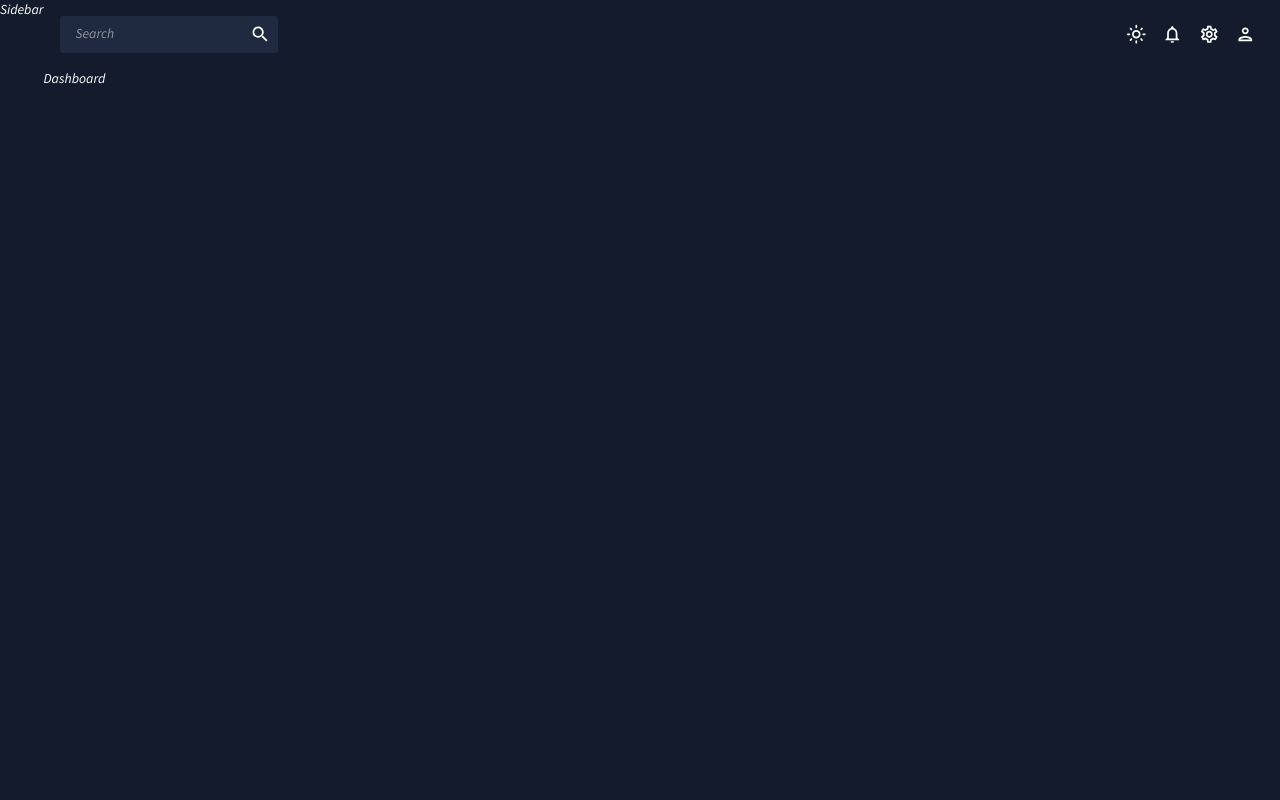
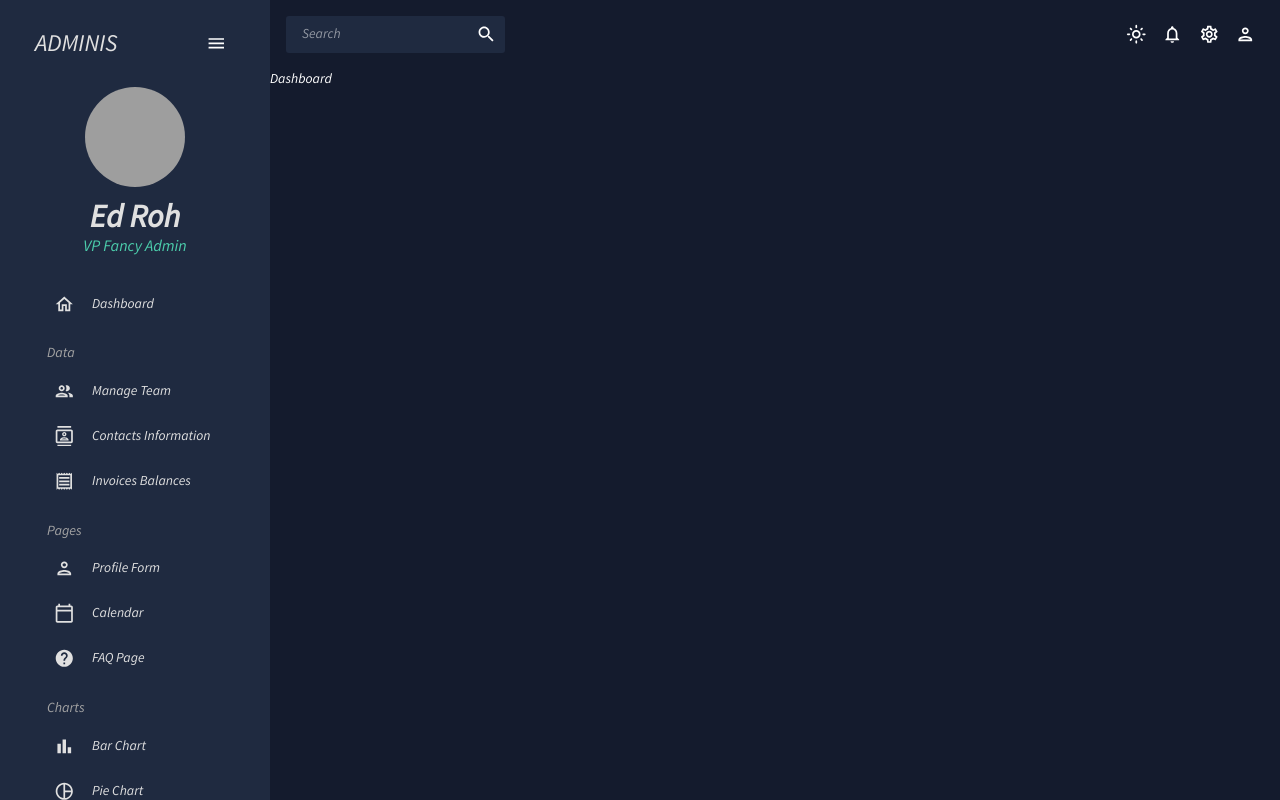
Before and after one commit to krisbaranski/dashboard_react_app, a React (Create React App) app: page / in a window 1280 px wide. Built offline with nearby package versions, Linux system fonts and the light colour scheme; grey boxes are pictures that could not be loaded.

Commit message:
refactor: add MenuItem model and menu Items elements to Sidebar

```diff
--- a/src/scenes/global/Sidebar.jsx
+++ b/src/scenes/global/Sidebar.jsx
@@ -1,4 +1,230 @@
+import { useState } from "react";
+import { ProSidebar, Menu, MenuItem } from "react-pro-sidebar";
+import "react-pro-sidebar/dist/css/styles.css";
+import { Box, IconButton, Typography, useTheme } from "@mui/material";
+import { Link } from "react-router-dom";
+import { tokens } from "../../theme";
+import HomeOutlinedIcon from "@mui/icons-material/HomeOutlined";
+import PeopleOutlinedIcon from "@mui/icons-material/PeopleOutlined";
+import ContactsOutlinedIcon from "@mui/icons-material/ContactsOutlined";
+import ReceiptOutlinedIcon from "@mui/icons-material/ReceiptOutlined";
+import PersonOutlinedIcon from "@mui/icons-material/PersonOutlined";
+import CalendarTodayOutlinedIcon from "@mui/icons-material/CalendarTodayOutlined";
+import HelpOutlinedIcon from "@mui/icons-material/HelpOutlined";
+import BarChartOutlinedIcon from "@mui/icons-material/BarChartOutlined";
+import PieChartOutlinedIcon from "@mui/icons-material/PieChartOutlined";
+import TimelineOutlinedIcon from "@mui/icons-material/TimelineOutlined";
+import MenuOutlinedIcon from "@mui/icons-material/MenuOutlined";
+import MapOutlinedIcon from "@mui/icons-material/MapOutlined";
+import { fontWeight } from "@mui/system";
+
+const Item = ({ title, to, icon, selected, setSelected }) => {
+  const theme = useTheme();
+  const colors = tokens(theme.palette.mode);
+  return (
+    <MenuItem
+      active={selected === title}
+      style={{ color: colors.grey[100] }}
+      onClick={() => setSelected(title)}
+      icon={icon}
+    >
+      <Typography>{title}</Typography>
+      <Link to={to} />
+    </MenuItem>
+  );
+};
+
 const Sidebar = () => {
-  return <div>Sidebar</div>;
+  const theme = useTheme();
+  const colors = tokens(theme.palette.mode);
+  const [isCollapsed, setIsCollapsed] = useState(false);
+  const [selected, setSelected] = useState("Dashboard");
+
+  return (
+    <Box
+      sx={{
+        "& .pro-sidebar-inner": {
+          background: `${colors.primary[400]} !important`,
+        },
+        "& .pro-icon-wrapper": {
+          backgroundColor: "transparent !important",
+        },
+        "& .pro-inner-item": {
+          padding: "5px 35px 5px 20px !important",
+        },
+        "& .pro-inner-item:hover": {
+          color: "#868dfb !important",
+        },
+        "& .pro-inner-item:active": {
+          color: "#6870fa !important",
+        },
+      }}
+    >
+      <ProSidebar collapsed={isCollapsed}>
+        <Menu iconShape='square'>
+          {/* Logo and menu icon */}
+          <MenuItem
+            onClick={() => setIsCollapsed(!isCollapsed)}
+            icon={isCollapsed ? <MenuOutlinedIcon /> : undefined}
+            style={{
+              margin: "10px 0 20px 0",
+              color: colors.grey[100],
+            }}
+          >
+            {!isCollapsed && (
+              <Box
+                display='flex'
+                justifyContent='space-between'
+                alignItems='center'
+                ml='15px'
+              >
+                <Typography variant='h3' color={colors.grey[100]}>
+                  ADMINIS
+                </Typography>
+                <IconButton onClick={() => setIsCollapsed(!isCollapsed)}>
+                  <MenuOutlinedIcon />
+                </IconButton>
+              </Box>
+            )}
+          </MenuItem>
+
+          {/* User */}
+          {!isCollapsed && (
+            <Box mb='25px'>
+              <Box display='flex' justifyContent='center' alignItems='center'>
+                <img
+                  alt='profile-user'
+                  width='100px'
+                  height='100px'
+                  src={`../../assets/user.png`}
+                  style={{ cursor: "pointer", borderRadius: "50%" }}
+                />
+              </Box>
+
+              <Box textAlign='center'>
+                <Typography
+                  variant='h2'
+                  color={colors.grey[100]}
+                  fontWeight='bold'
+                  sx={{ m: "10px 0 0 0" }}
+                >
+                  Ed Roh
+                </Typography>
+                <Typography variant='h5' color={colors.greenAccent[500]}>
+                  VP Fancy Admin
+                </Typography>
+              </Box>
+            </Box>
+          )}
+
+          {/* Menu Items */}
+          <Box paddingLeft={isCollapsed ? undefined : "10%"}>
+            <Item
+              title='Dashboard'
+              to='/'
+              icon={<HomeOutlinedIcon />}
+              selected={selected}
+              setSelected={setSelected}
+            ></Item>
+
+            <Typography
+              variant='h6'
+              color={colors.grey[300]}
+              sx={{ m: "15px 0 5px 20px" }}
+            >
+              Data
+            </Typography>
+            <Item
+              title='Manage Team'
+              to='/team'
+              icon={<PeopleOutlinedIcon />}
+              selected={selected}
+              setSelected={setSelected}
+            ></Item>
+            <Item
+              title='Contacts Information'
+              to='/contacts'
+              icon={<ContactsOutlinedIcon />}
+              selected={selected}
+              setSelected={setSelected}
+            ></Item>
+            <Item
+              title='Invoices Balances'
+              to='/invoices'
+              icon={<ReceiptOutlinedIcon />}
+              selected={selected}
+              setSelected={setSelected}
+            ></Item>
+
+            <Typography
+              variant='h6'
+              color={colors.grey[300]}
+              sx={{ m: "15px 0 5px 20px" }}
+            >
+              Pages
+            </Typography>
+            <Item
+              title='Profile Form'
+              to='/form'
+              icon={<PersonOutlinedIcon />}
+              selected={selected}
+              setSelected={setSelected}
+            ></Item>
+            <Item
+              title='Calendar'
+              to='/calendar'
+              icon={<CalendarTodayOutlinedIcon />}
+              selected={selected}
+              setSelected={setSelected}
+            ></Item>
+            <Item
+              title='FAQ Page'
+              to='/faq'
+              icon={<HelpOutlinedIcon />}
+              selected={selected}
+              setSelected={setSelected}
+            ></Item>
+
+            <Typography
+              variant='h6'
+              color={colors.grey[300]}
+              sx={{ m: "15px 0 5px 20px" }}
+            >
+              Charts
+            </Typography>
+            <Item
+              title='Bar Chart'
+              to='/bar'
+              icon={<BarChartOutlinedIcon />}
+              selected={selected}
+              setSelected={setSelected}
+            ></Item>
+            <Item
+              title='Pie Chart'
+              to='/pie'
+              icon={<PieChartOutlinedIcon />}
+              selected={selected}
+              setSelected={setSelected}
+            ></Item>
+            <Item
+              title='Line Chart'
+              to='/line'
+              icon={<TimelineOutlinedIcon />}
+              selected={selected}
+              setSelected={setSelected}
+            ></Item>
+            <Item
+              title='Geography Chart'
+              to='/geography'
+              icon={<MapOutlinedIcon />}
+              selected={selected}
+              setSelected={setSelected}
+            ></Item>
+          </Box>
+        </Menu>
+      </ProSidebar>
+    </Box>
+  );
 };
+
 export default Sidebar;
```
